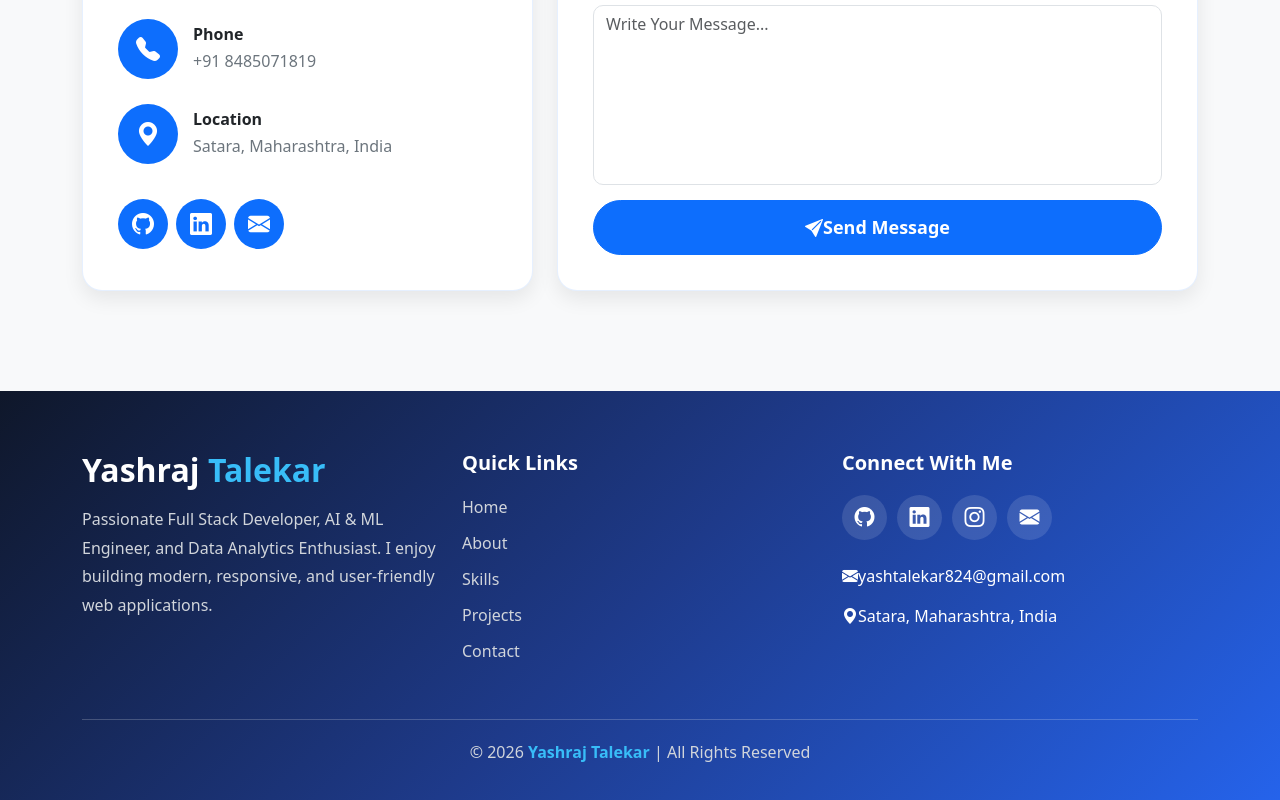
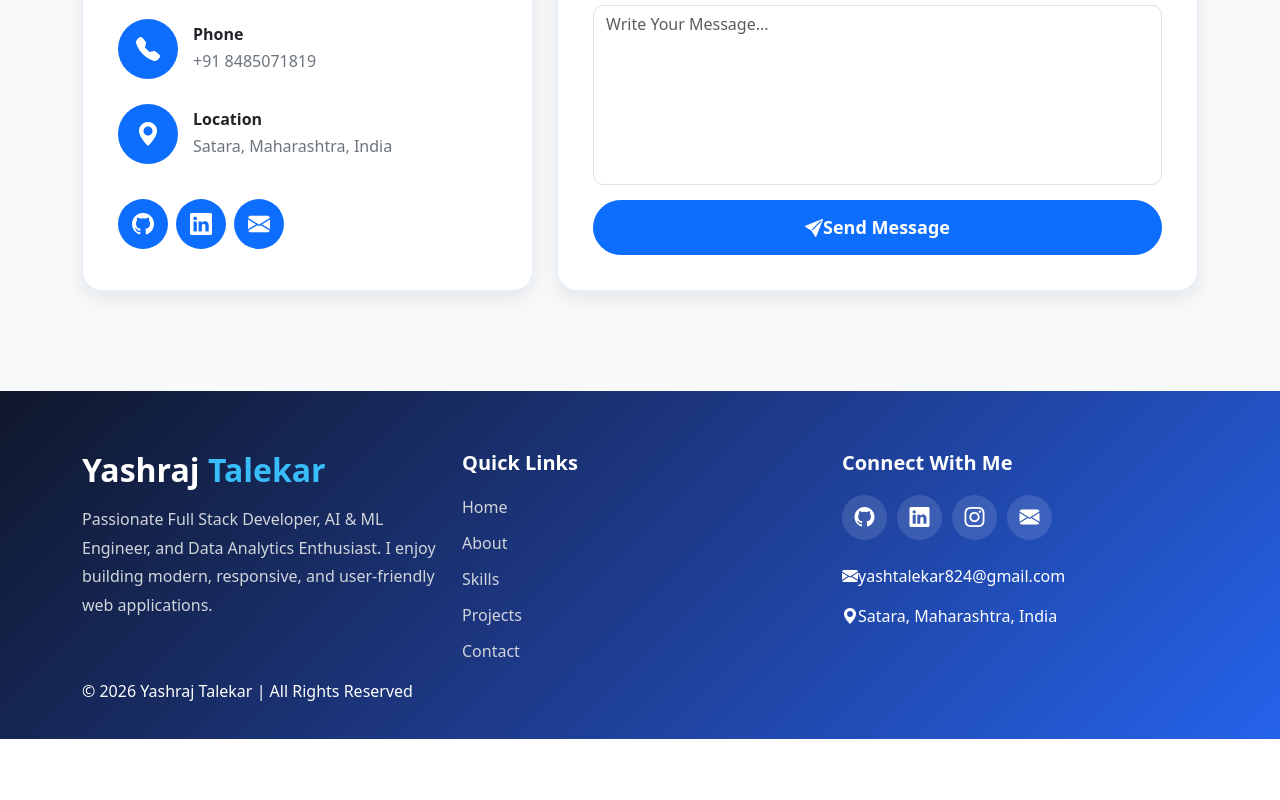
Before and after one commit to Yash824-YT/Yashraj-Portfolio, a React (Vite) app: page / in a window 1280 px wide. Shown: the part 9240-10040 px from the top of the page. After the commit the page ends 9979 px from the top, so only its background shows below. Built offline with nearby package versions, Linux system fonts and the light colour scheme.

Commit message:
Update App.css

```diff
--- a/src/App.css
+++ b/src/App.css
@@ -1524,94 +1524,72 @@ textarea.form-control {
     border-color: var(--color-accent);
 }
 
-.footer{
-    background:linear-gradient(135deg,#0f172a,#1e3a8a,#2563eb);
-    color:#fff;
-    padding:60px 0 20px;
-}
-
-.footer-logo{
-    font-size:32px;
-    font-weight:700;
-}
-
-.footer-logo span{
-    color:#38bdf8;
-}
-
-.footer-text{
-    color:#d1d5db;
-    line-height:1.8;
-    margin-top:15px;
-}
-
-.footer h5{
-    margin-bottom:20px;
-    font-weight:600;
-}
-
-.footer-links{
-    list-style:none;
-    padding:0;
-}
-
-.footer-links li{
-    margin-bottom:12px;
-}
-
-.footer-links a{
-    text-decoration:none;
-    color:#d1d5db;
-    transition:.3s;
-}
-
-.footer-links a:hover{
-    color:#38bdf8;
-    padding-left:8px;
-}
-
-.footer-social a{
-    width:45px;
-    height:45px;
-    display:inline-flex;
-    justify-content:center;
-    align-items:center;
-    border-radius:50%;
-    margin-right:10px;
-    background:rgba(255,255,255,.12);
-    color:#fff;
-    font-size:20px;
-    text-decoration:none;
-    transition:.4s;
-}
-
-.footer-social a:hover{
-    background:#38bdf8;
-    color:#0f172a;
-    transform:translateY(-6px);
-}
-
-.footer-bottom{
-    margin-top:40px;
-    border-top:1px solid rgba(255,255,255,.2);
-    padding-top:20px;
-    text-align:center;
-    color:#d1d5db;
-}
-
-.footer-bottom span{
-    color:#38bdf8;
-    font-weight:600;
-}
-
-@media(max-width:768px){
-
-.footer{
-text-align:center;
-}
-
-.footer-social{
-margin-top:20px;
-}
-
-}
+.footer {
+    background: linear-gradient(135deg, #0f172a, #1e3a8a, #2563eb);
+    color: #fff;
+    padding: 60px 0 20px;
+}
+
+.footer-logo {
+    font-size: 32px;
+    font-weight: 700;
+}
+
+.footer-logo span {
+    color: #38bdf8;
+}
+
+.footer-text {
+    color: #d1d5db;
+    line-height: 1.8;
+    margin-top: 15px;
+}
+
+.footer h5 {
+    margin-bottom: 20px;
+    font-weight: 600;
+}
+
+.footer-links {
+    list-style: none;
+    padding: 0;
+}
+
+.footer-links li {
+    margin-bottom: 12px;
+}
+
+.footer-links a {
+    text-decoration: none;
+    color: #d1d5db;
+    transition: .3s;
+}
+
+.footer-links a:hover {
+    color: #38bdf8;
+    padding-left: 8px;
+}
+
+.footer-social a {
+    width: 45px;
+    height: 45px;
+    display: inline-flex;
+    justify-content: center;
+    align-items: center;
+    border-radius: 50%;
+    margin-right: 10px;
+    background: rgba(255, 255, 255, .12);
+    color: #fff;
+    font-size: 20px;
+    text-decoration: none;
+    transition: .4s;
+}
+
+.footer-social a:hover {
+    color: #38BDF8;
+    transform: translateY(-4px) scale(1.15);
+}
+
+.footer-social {
+    margin-top: 20px;
+}
```
